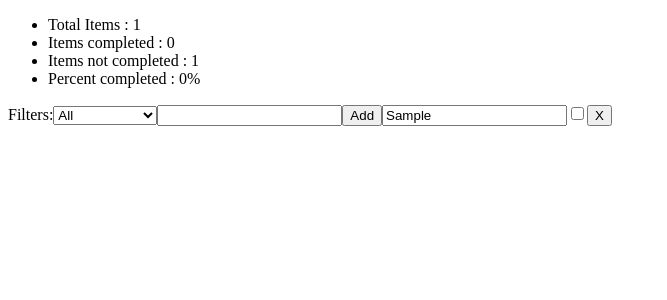
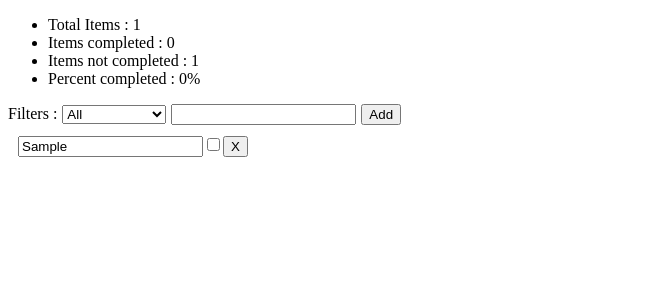
Before and after one commit to plou102/Recoil-practice, a React (Create React App) app: page / in a window 1280 px wide. Both pictures are taken after typing "Sample" into the empty fields and a click on the button "Add". Shown: the top 300 px of the page, without its empty margins (0-667 px from the left). Built offline with nearby package versions, Linux system fonts and the light colour scheme.

Commit message:
Style: 간단한 스타일 적용

```diff
--- a/src/TodoList.jsx
+++ b/src/TodoList.jsx
@@ -5,6 +5,7 @@ import TodoItem from "./components/TodoItem";
 import TodoListStats from "./components/TodoListStats";
 import TodoListFilters from "./components/TodoListFilters";
 import { filteredTodoListState } from "./atom/TodoListFilter";
+import styled from "styled-components";
 
 export default function TodoList() {
   const todoList = useRecoilValue(filteredTodoListState);
@@ -16,8 +17,16 @@ export default function TodoList() {
       <TodoItemCreator />
 
       {todoList.map((item) => {
-        return <TodoItem key={item.id} item={item} />;
+        return (
+          <ItemWrapper>
+            <TodoItem key={item.id} item={item} />
+          </ItemWrapper>
+        );
       })}
     </>
   );
 }
+
+const ItemWrapper = styled.div`
+  margin: 10px;
+`;
--- a/src/components/TodoItemCreator.jsx
+++ b/src/components/TodoItemCreator.jsx
@@ -1,6 +1,7 @@
 import React, { useState } from "react";
 import { useSetRecoilState } from "recoil";
 import { todoListState } from "../atom/TodoList";
+import styled from "styled-components";
 
 let id = 0;
 function getId() {
@@ -29,8 +30,12 @@ export default function TodoItemCreator() {
 
   return (
     <>
-      <input type="text" value={inputValue} onChange={inputChange} />
+      <TodoInput type="text" value={inputValue} onChange={inputChange} />
       <button onClick={addItem}>Add</button>
     </>
   );
 }
+
+const TodoInput = styled.input`
+  margin-right: 5px;
+`;
--- a/src/components/TodoListFilters.jsx
+++ b/src/components/TodoListFilters.jsx
@@ -1,6 +1,7 @@
 import React from "react";
 import { useRecoilState } from "recoil";
 import { todoListFilterState } from "../atom/TodoListFilter";
+import styled from "styled-components";
 
 export default function TodoListFilters() {
   const [filter, setFilter] = useRecoilState(todoListFilterState);
@@ -11,12 +12,16 @@ export default function TodoListFilters() {
 
   return (
     <>
-      Filters:
-      <select value={filter} onChange={updateFilter}>
+      Filters :
+      <FilterSelect value={filter} onChange={updateFilter}>
         <option value="Show All">All</option>
         <option value="Show Completed">Completed</option>
         <option value="Show UnCompleted">UnCompleted</option>
-      </select>
+      </FilterSelect>
     </>
   );
 }
+
+const FilterSelect = styled.select`
+  margin: 0 5px;
+`;
```
